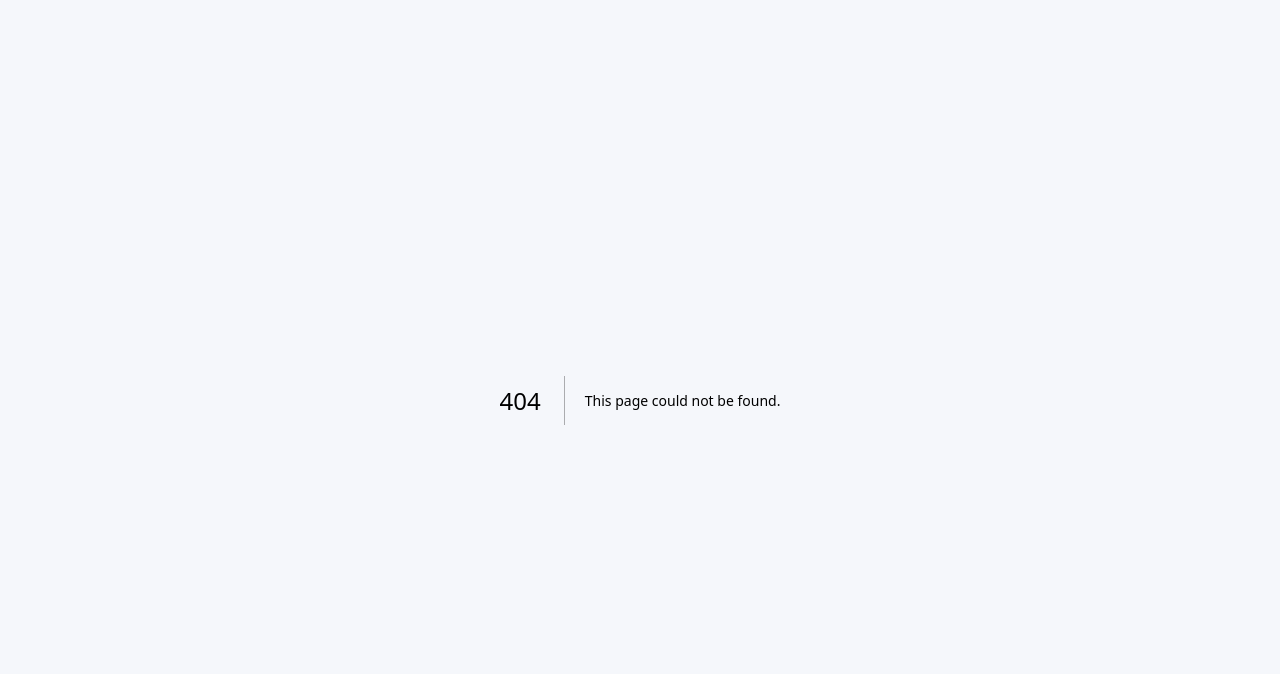
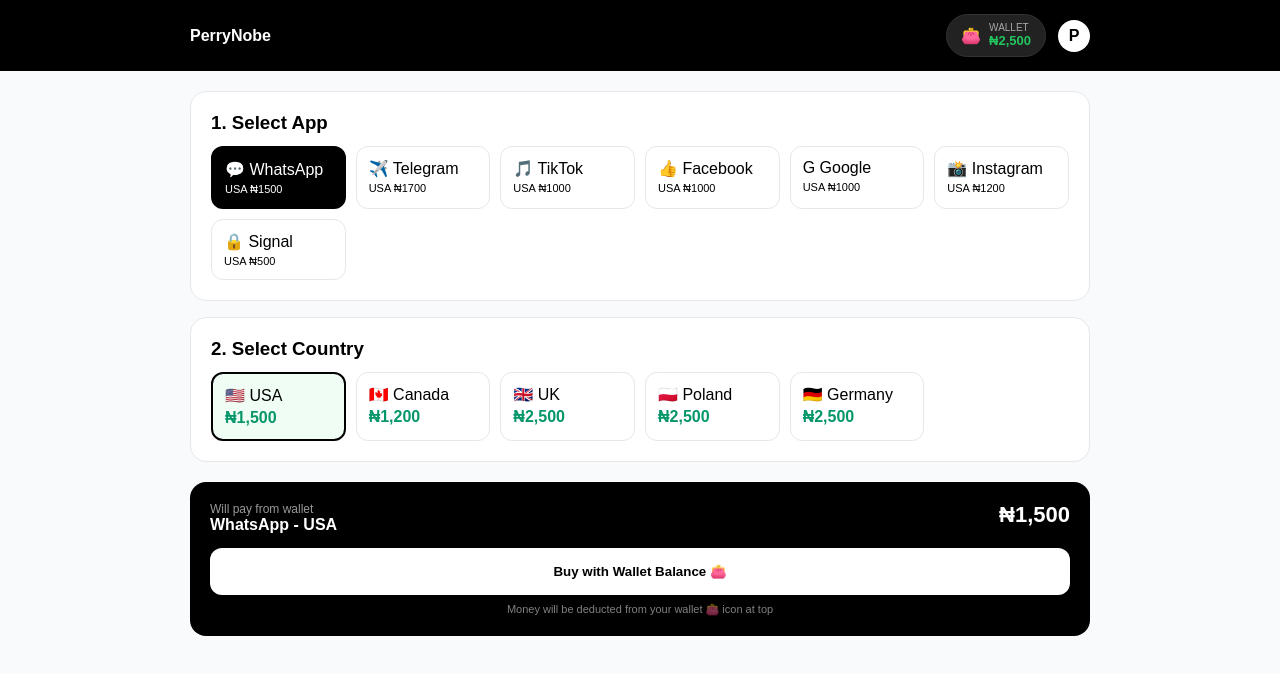
Before and after one commit to perrynobsmsdeliver/perrynobesms, a Next.js app: page / in a window 1280 px wide. Before the commit this address had no page. Shown: the top 674 px of the page. Built offline with nearby package versions, Linux system fonts and the light colour scheme.

Commit message:
Add main page with wallet and app selection features

```diff
--- /dev/null
+++ b/app/page.tsx
@@ -0,0 +1,157 @@
+"use client";
+import { useState } from "react";
+
+const BASE_PRICES: any = {
+  whatsapp: 1500, telegram: 1700, tiktok: 1000, facebook: 1000,
+  google: 1000, instagram: 1200, signal: 500,
+};
+
+const APPS = [
+  { id: "whatsapp", name: "WhatsApp", icon: "💬" },
+  { id: "telegram", name: "Telegram", icon: "✈️" },
+  { id: "tiktok", name: "TikTok", icon: "🎵" },
+  { id: "facebook", name: "Facebook", icon: "👍" },
+  { id: "google", name: "Google", icon: "G" },
+  { id: "instagram", name: "Instagram", icon: "📸" },
+  { id: "signal", name: "Signal", icon: "🔒" },
+];
+
+const COUNTRIES = [
+  { id: "usa", name: "USA", flag: "🇺🇸", type: "usa" },
+  { id: "canada", name: "Canada", flag: "🇨🇦", type: "canada" },
+  { id: "uk", name: "UK", flag: "🇬🇧", type: "uk" },
+  { id: "poland", name: "Poland", flag: "🇵🇱", type: "rest" },
+  { id: "germany", name: "Germany", flag: "🇩🇪", type: "rest" },
+];
+
+function getPrice(appId: string, countryType: string){
+  const base = BASE_PRICES[appId] || 1000;
+  if(countryType === "usa") return base;
+  if(countryType === "canada") return base - 300;
+  return base + 1000;
+}
+
+export default function Home(){
+  const [walletBalance, setWalletBalance] = useState(2500); // Demo balance
+  const [showWallet, setShowWallet] = useState(false);
+  const [selectedApp, setSelectedApp] = useState("whatsapp");
+  const [selectedCountry, setSelectedCountry] = useState("usa");
+
+  const countryObj = COUNTRIES.find(c=>c.id===selectedCountry);
+  const finalPrice = getPrice(selectedApp, countryObj?.type || "usa");
+
+  const handleBuy = () => {
+    if(walletBalance < finalPrice){
+      alert(`Insufficient wallet! You have ₦${walletBalance} but need ₦${finalPrice}. Please fund wallet.`);
+      setShowWallet(true);
+      return;
+    }
+    setWalletBalance(walletBalance - finalPrice);
+    alert(`Success! Number purchased. ₦${finalPrice} deducted from wallet. New balance: ₦${walletBalance - finalPrice}`);
+  };
+
+  return (
+    <div style={{minHeight:'100vh', background:'#f8fafc', fontFamily:'sans-serif'}}>
+      {/* HEADER WITH WALLET ICON */}
+      <header style={{background:'black', color:'white', padding:'14px 20px', position:'sticky', top:0, zIndex:20}}>
+        <div style={{maxWidth:900, margin:'0 auto', display:'flex', justifyContent:'space-between', alignItems:'center'}}>
+          <h1 style={{margin:0, fontSize:16, fontWeight:900}}>PerryNobe</h1>
+
+          <div style={{display:'flex', gap:12, alignItems:'center'}}>
+            {/* WALLET BALANCE ICON - AS YOU REQUESTED */}
+            <div onClick={()=>setShowWallet(true)} style={{background:'#222', border:'1px solid #333', padding:'8px 14px', borderRadius:30, display:'flex', alignItems:'center', gap:8, cursor:'pointer'}}>
+              <span style={{fontSize:16}}>👛</span>
+              <div>
+                <div style={{fontSize:10, opacity:0.6, lineHeight:1}}>WALLET</div>
+                <div style={{fontSize:13, fontWeight:900, color:'#22c55e'}}>₦{walletBalance.toLocaleString()}</div>
+              </div>
+            </div>
+
+            <div style={{width:32, height:32, background:'white', color:'black', borderRadius:50, display:'flex', alignItems:'center', justifyContent:'center', fontWeight:900}}>P</div>
+          </div>
+        </div>
+      </header>
+
+      {/* WALLET MODAL */}
+      {showWallet && (
+        <div style={{position:'fixed', inset:0, background:'rgba(0,0,0,0.6)', zIndex:50, display:'flex', alignItems:'center', justifyContent:'center', padding:20}}>
+          <div style={{background:'white', width:'100%', maxWidth:380, borderRadius:20, padding:24}}>
+            <div style={{display:'flex', justifyContent:'space-between', alignItems:'center'}}>
+              <h3 style={{margin:0}}>My Wallet 👛</h3>
+              <span onClick={()=>setShowWallet(false)} style={{cursor:'pointer', background:'#f3f4f6', padding:'6px 10px', borderRadius:20}}>✕</span>
+            </div>
+
+            <div style={{background:'black', color:'white', borderRadius:16, padding:18, marginTop:16, textAlign:'center'}}>
+              <div style={{fontSize:12, opacity:0.6}}>CURRENT BALANCE</div>
+              <div style={{fontSize:32, fontWeight:900, color:'#22c55e', marginTop:4}}>₦{walletBalance.toLocaleString()}</div>
+              <div style={{fontSize:11, opacity:0.5, marginTop:8}}>Fund wallet first, then use to buy numbers</div>
+            </div>
+
+            <div style={{marginTop:16, display:'grid', gridTemplateColumns:'1fr 1fr 1fr', gap:8}}>
+              {[1000, 2500, 5000].map(amt=>(
+                <button key={amt} onClick={()=>setWalletBalance(walletBalance+amt)} style={{padding:12, borderRadius:12, border:'1px solid #e5e7eb', background:'white', fontWeight:700}}> +₦{amt.toLocaleString()} </button>
+              ))}
+            </div>
+
+            <button onClick={()=>{setWalletBalance(walletBalance+1000);}} style={{width:'100%', marginTop:12, background:'#22c55e', color:'white', border:0, padding:14, borderRadius:12, fontWeight:900}}>
+              Fund Wallet via Paystack
+            </button>
+
+            <div style={{fontSize:11, opacity:0.6, textAlign:'center', marginTop:10}}>
+              Demo: Click amount to add to wallet. Real Paystack integration next.
+            </div>
+          </div>
+        </div>
+      )}
+
+      <div style={{maxWidth:900, margin:'0 auto', padding:20}}>
+        <div style={{background:'white', borderRadius:16, padding:20, border:'1px solid #e5e7eb'}}>
+          <h3 style={{margin:'0 0 12px 0'}}>1. Select App</h3>
+          <div style={{display:'grid', gridTemplateColumns:'repeat(auto-fill, minmax(120px, 1fr))', gap:10}}>
+            {APPS.map(app=>{
+              const isActive = selectedApp===app.id;
+              return (
+                <div key={app.id} onClick={()=>setSelectedApp(app.id)}
+                style={{border: isActive?'2px solid black':'1px solid #e5e7eb', borderRadius:12, padding:12, cursor:'pointer', background: isActive?'black':'white', color: isActive?'white':'black'}}>
+                  <div>{app.icon} {app.name}</div>
+                  <div style={{fontSize:11, marginTop:4}}>USA ₦{BASE_PRICES[app.id]}</div>
+                </div>
+              )
+            })}
+          </div>
+        </div>
+
+        <div style={{background:'white', borderRadius:16, padding:20, border:'1px solid #e5e7eb', marginTop:16}}>
+          <h3 style={{margin:'0 0 12px 0'}}>2. Select Country</h3>
+          <div style={{display:'grid', gridTemplateColumns:'repeat(auto-fill, minmax(120px, 1fr))', gap:10}}>
+            {COUNTRIES.map(c=>{
+              const isActive = selectedCountry===c.id;
+              const price = getPrice(selectedApp, c.type);
+              return (
+                <div key={c.id} onClick={()=>setSelectedCountry(c.id)}
+                style={{border: isActive?'2px solid black':'1px solid #e5e7eb', borderRadius:12, padding:12, cursor:'pointer', background: isActive?'#f0fdf4':'white'}}>
+                  <div>{c.flag} {c.name}</div>
+                  <div style={{fontWeight:900, color:'#059669', marginTop:4}}>₦{price.toLocaleString()}</div>
+                </div>
+              )
+            })}
+          </div>
+        </div>
+
+        <div style={{background:'black', color:'white', borderRadius:16, padding:20, marginTop:20}}>
+          <div style={{display:'flex', justifyContent:'space-between'}}>
+            <div>
+              <div style={{fontSize:12, opacity:0.6}}>Will pay from wallet</div>
+              <div style={{fontWeight:900, fontSize:16}}>{APPS.find(a=>a.id===selectedApp)?.name} - {countryObj?.name}</div>
+            </div>
+            <div style={{fontSize:22, fontWeight:900}}>₦{finalPrice.toLocaleString()}</div>
+          </div>
+          <button onClick={handleBuy} style={{width:'100%', marginTop:14, background:'white', color:'black', border:0, padding:16, borderRadius:12, fontWeight:900}}>
+            Buy with Wallet Balance 👛
+          </button>
+          <div style={{fontSize:11, opacity:0.5, textAlign:'center', marginTop:8}}>Money will be deducted from your wallet 👛 icon at top</div>
+        </div>
+      </div>
+    </div>
+  )
+}
```
